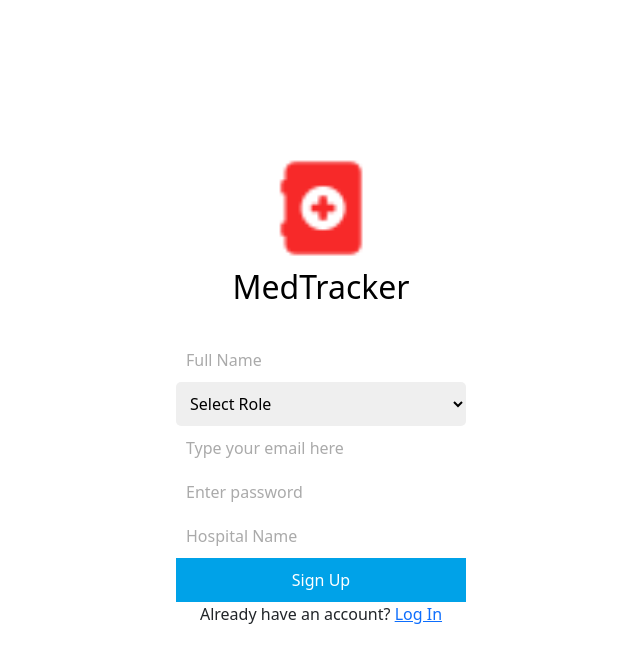
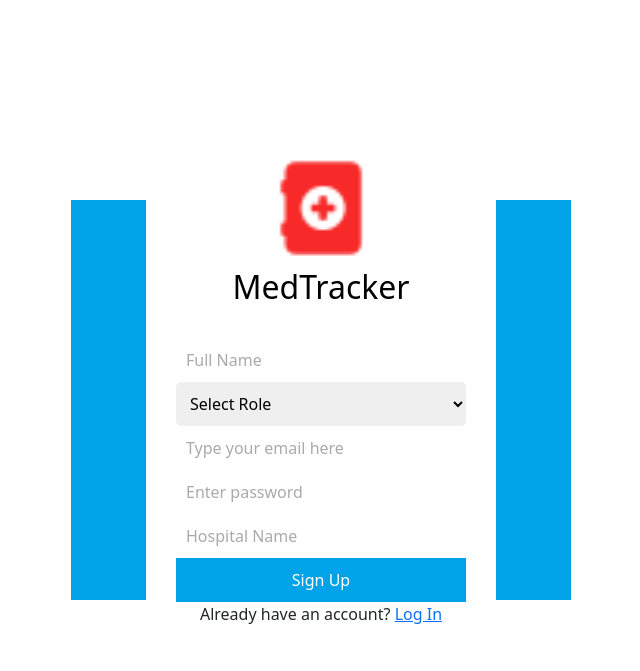
Before and after one commit to saumy-sh/MedTracker, a Flask app: page /signup in a window 1280 px wide. Shown: the top 671 px of the page, without its empty margins (319-959 px from the left). Run offline with Flask 3, Linux system fonts and the light colour scheme.

Commit message:
background color darkened

```diff
--- a/app/static/css/login.css
+++ b/app/static/css/login.css
@@ -18,6 +18,9 @@ body {
     background-size: cover;
 }
 
+.background{
+    background-color: #00A2E8;
+}
 
 
 /* Login Page */
--- a/app/static/css/signup.css
+++ b/app/static/css/signup.css
@@ -18,6 +18,7 @@ body {
     display: flex;
     justify-content: center;
     align-items: center;
+    background-color: #00A2E8;
 }
 
 /* Signup Page Container */
```
